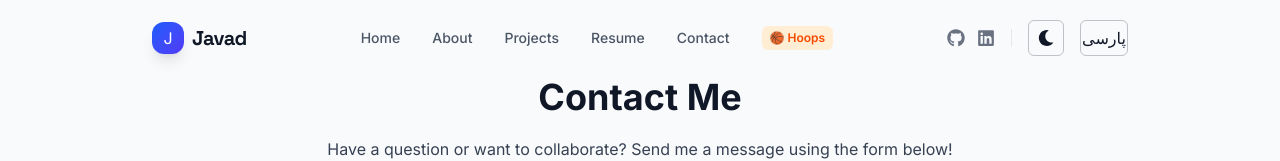
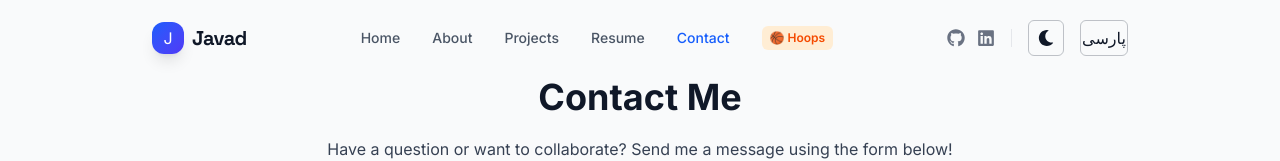
Before and after one commit to JavadShamekhi/javad-portfolio, a Next.js app: page /en/contact in a window 1280 px wide. Shown: the top 161 px of the page. Built offline with nearby package versions, Linux system fonts and the light colour scheme.

Commit message:
edit routes

```diff
--- a/src/components/ui/Header.tsx
+++ b/src/components/ui/Header.tsx
@@ -37,11 +37,11 @@ export default function Header({locale, dict}: { locale: Locale; dict: Dictionar
 	}
 
 	const navLinks = [
-		{name: dict.nav.home, path: "/"},
-		{name: dict.nav.about, path: "/about"},
-		{name: dict.nav.projects, path: "/projects"},
-		{name: dict.nav.resume, path: "/resume"},
-		{name: dict.nav.contact, path: "/contact"},
+		{name: dict.nav.home, path: `/${locale}`},
+		{name: dict.nav.about, path: `/${locale}/about`},
+		{name: dict.nav.projects, path: `/${locale}/projects`},
+		{name: dict.nav.resume, path: `/${locale}/resume`},
+		{name: dict.nav.contact, path: `/${locale}/contact`},
 	];
 
 	return (
@@ -54,7 +54,7 @@ export default function Header({locale, dict}: { locale: Locale; dict: Dictionar
 			>
 				<div className="max-w-5xl mx-auto px-6 flex items-center justify-between">
 					{/* Logo */}
-					<Link href="/public" className="flex items-center gap-2 group">
+					<Link href={`/${locale}`} className="flex items-center gap-2 group">
                     <span
 		                    className="inline-flex h-8 w-8 items-center justify-center rounded-xl bg-gradient-to-br from-blue-600 to-indigo-600 text-white shadow-lg group-hover:scale-110 transition-transform">
                         J
@@ -69,7 +69,7 @@ export default function Header({locale, dict}: { locale: Locale; dict: Dictionar
 									{link.name}
 								</Link>
 						))}
-						<Link href="/basketball" className={linkStyle("/basketball")}>
+						<Link href={`/${locale}/basketball`} className={linkStyle(`/${locale}/basketball`)}>
                         <span
 		                        className="flex items-center gap-1 text-orange-600 dark:text-orange-400 font-semibold bg-orange-100 dark:bg-orange-900/30 px-2 py-1 rounded-md text-xs hover:bg-orange-200 transition">
                              🏀 Hoops
@@ -120,7 +120,7 @@ export default function Header({locale, dict}: { locale: Locale; dict: Dictionar
 									{link.name}
 								</Link>
 						))}
-						<Link href="/basketball" className="inline-block py-2">
+						<Link href={`/${locale}/basketball`} className="inline-block py-2">
                         <span
 		                        className="flex items-center w-fit gap-2 text-orange-600 dark:text-orange-400 font-semibold bg-orange-100 dark:bg-orange-900/30 px-3 py-2 rounded-md text-sm">
                              🏀 Basketball (Hoops)
```
